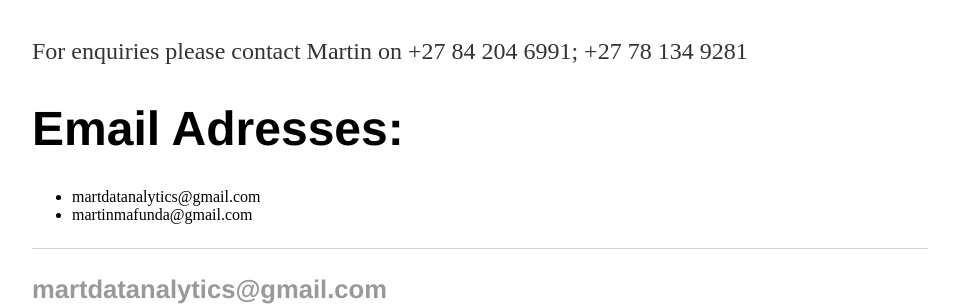
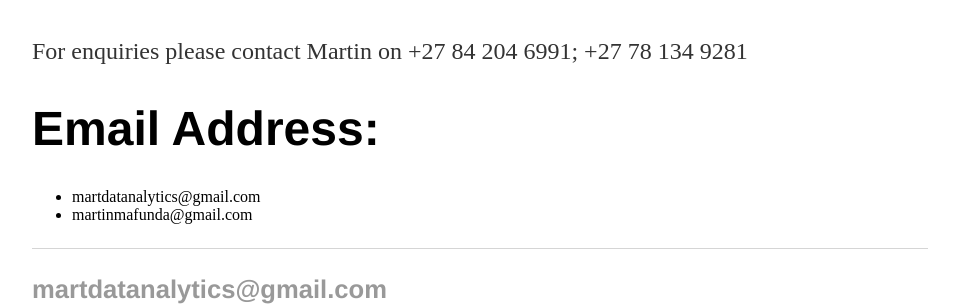
Before and after one commit to martdatanalytics/martdatanalytics.github.io, a Jekyll site: the page built from contact/index.html, in a window 1280 px wide. Shown: the part 181-487 px from the top of the page, without its empty margins (160-1119 px from the left). Built offline with Jekyll 4.4.1, drawn with Linux system fonts in a browser that asks for light colours.

Commit message:
Update index.html

```diff
--- a/contact/index.html
+++ b/contact/index.html
@@ -9,7 +9,7 @@ title: Details
     <p>For enquiries please contact Martin on +27 84 204 6991; +27 78 134 9281</p>
   </div>
   <div class="column">
-   <h1>Email Adresses: </h1>
+   <h1>Email Address: </h1>
     <p>
 	  <ul>
 		  <li>martdatanalytics@gmail.com</li>
```
